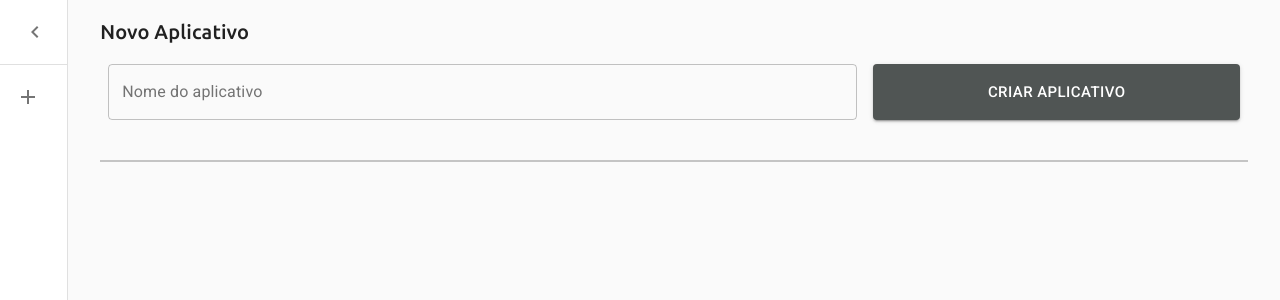
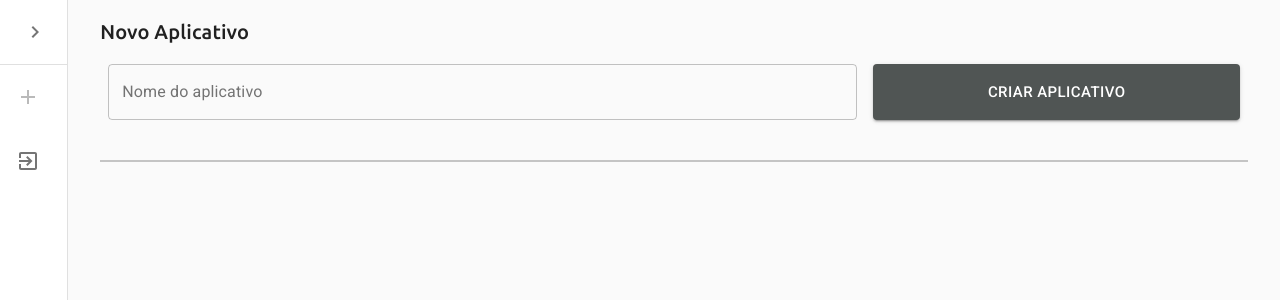
Before and after one commit to DavidFerreiraM1/sys-notification-web, a Next.js app: page /app/register in a window 1280 px wide. Shown: the top 300 px of the page. Built offline with nearby package versions, Linux system fonts and the light colour scheme.

Commit message:
logout handler created

```diff
--- a/src/shared/container-page/index.tsx
+++ b/src/shared/container-page/index.tsx
@@ -14,9 +14,26 @@ import ChevronLeftIcon from '@material-ui/icons/ChevronLeft';
 import ChevronRightIcon from '@material-ui/icons/ChevronRight';
 
 import AddIcon from '@material-ui/icons/Add';
+import ExitToAppIcon from '@material-ui/icons/ExitToApp';
 
 import { containerPageStyles } from './styles';
 import { ComponentWithChildrenProps } from '../../utils/interfaces/with-children-props';
+import { useRouter } from 'next/router';
+import { useLocallStorage } from '../../local-storage';
+
+
+const optionsMenu = [
+  {
+    label: 'Novo app',
+    url: '/app/register',
+    icon: <AddIcon />
+  },
+  {
+    label: 'Sair',
+    url: '/user/logout',
+    icon: <ExitToAppIcon />
+  }
+]
 
 export function ContainerPage(props: ComponentWithChildrenProps) {
   const classes = containerPageStyles();
@@ -26,6 +43,14 @@ export function ContainerPage(props: ComponentWithChildrenProps) {
   const handleDrawerOpen = React.useCallback(() => {
     open ? setOpen(false) : setOpen(true);
   }, [open]);
+
+  const { userLoggedInfo } = useLocallStorage();
+  const { pathname, push, replace } = useRouter();
+
+  const logoutHandler = React.useCallback(() => {
+    userLoggedInfo.remove();
+    replace('/');
+  }, []);
 
   return (
     <div className={classes.root}>
@@ -46,16 +71,30 @@ export function ContainerPage(props: ComponentWithChildrenProps) {
       >
         <div className={classes.toolbar}>
           <IconButton onClick={handleDrawerOpen}>
-            {open ? <ChevronRightIcon /> : <ChevronLeftIcon />}
+            {open ? <ChevronLeftIcon /> : <ChevronRightIcon />}
           </IconButton>
         </div>
         <Divider />
-        <List>
-          <ListItem button>
-            <ListItemIcon><AddIcon /></ListItemIcon>
-            <ListItemText primary="Criar novo app" />
-          </ListItem>
-        </List>
+        {
+          optionsMenu.map(({ label, url, icon }, index) => {
+            const redirect = () => {
+              if(url === '/user/logout') {
+                logoutHandler();
+              } else {
+                push({pathname: `${url}`});
+              }
+            }
+
+            return (
+              <List key={index}>
+                <ListItem button disabled={url === pathname} onClick={redirect}>
+                  <ListItemIcon>{icon}</ListItemIcon>
+                  <ListItemText primary={label} />
+                </ListItem>
+              </List>
+            )
+          })
+        }
       </Drawer>
       <Container maxWidth="lg">
         <>
```
